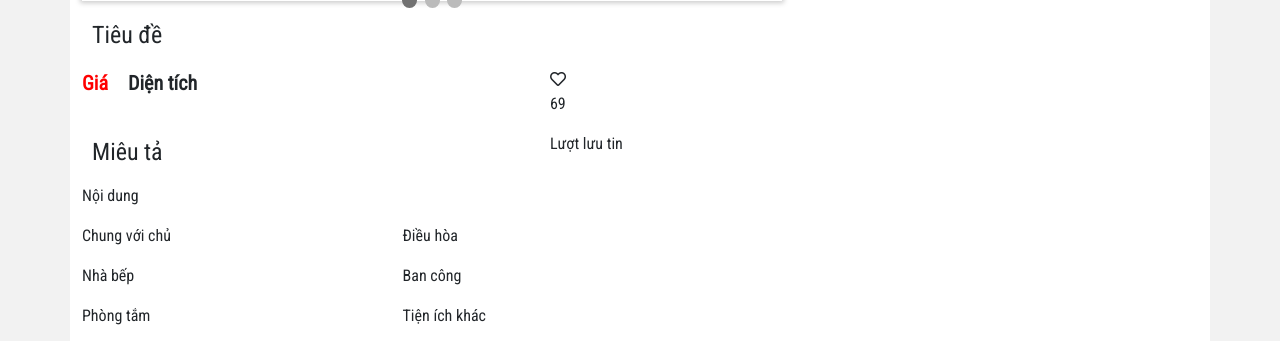
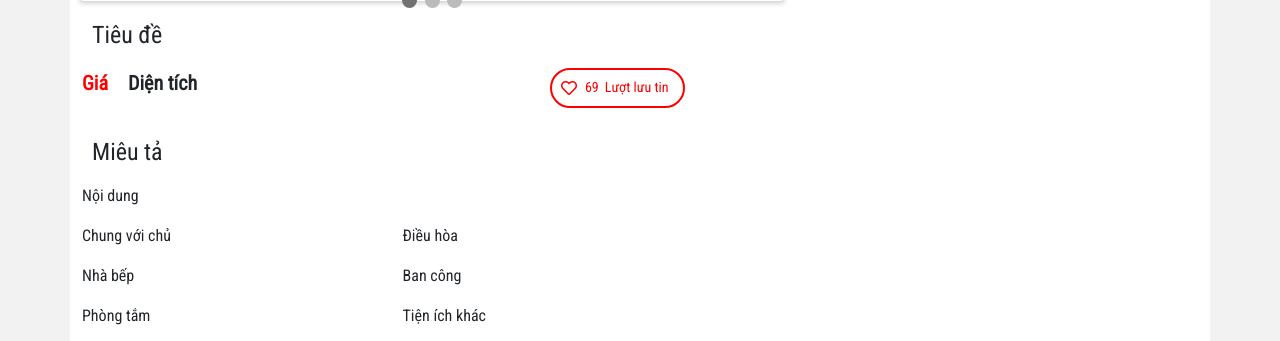
Before and after one commit to HaiNamNguyen3012/B-i-t-p-l-n-web, a PHP site: page /thongtinphongtro/thongtinphongtronguoichothue.html in a window 1280 px wide; the page is wider, and only the part inside the window is pictured. Shown: the part 695-1036 px from the top of that part. Run offline with PHP 8.4, Linux system fonts and the light colour scheme; some libraries are stand-ins or nearby versions.

Commit message:
Update thongtinphongtronguoichothue.css

```diff
--- a/thongtinphongtro/thongtinphongtronguoichothue.css
+++ b/thongtinphongtro/thongtinphongtronguoichothue.css
@@ -109,12 +109,6 @@ header .down .right {
     height: 45px;
     background: #fc9807;
     padding-top: 7px;
-}
-
-header .down .right a {
-    color: #f2f2f2;
-    font-weight: 900;
-    font-size: 20px;
 }
 
 header .down .right a {
@@ -285,9 +279,9 @@ header .down .right a {
     height: 100%;
 }
 
-.information .dientich-va-gia button {
+.information .dientich-va-gia .statistivs {
     display: flex;
-    width: 75px;
+    width: 135px;
     height: 40px;
     border: 2px solid red;
     border-radius: 20px;
@@ -295,14 +289,16 @@ header .down .right a {
     background-color: #fff;
 }
 
-.information .dientich-va-gia button p {
-    margin: 0;
-    font-size: 14px;
-    padding: 5px;
+.information .dientich-va-gia .statistivs i {
+    margin-left: 9px;
+    margin-right: 5px;
     color: red;
 }
 
-.information .dientich-va-gia button i {
+.information .dientich-va-gia .statistivs p {
+    margin: 0;
+    font-size: 14px;
+    padding: 3px;
     color: red;
 }
 
```
